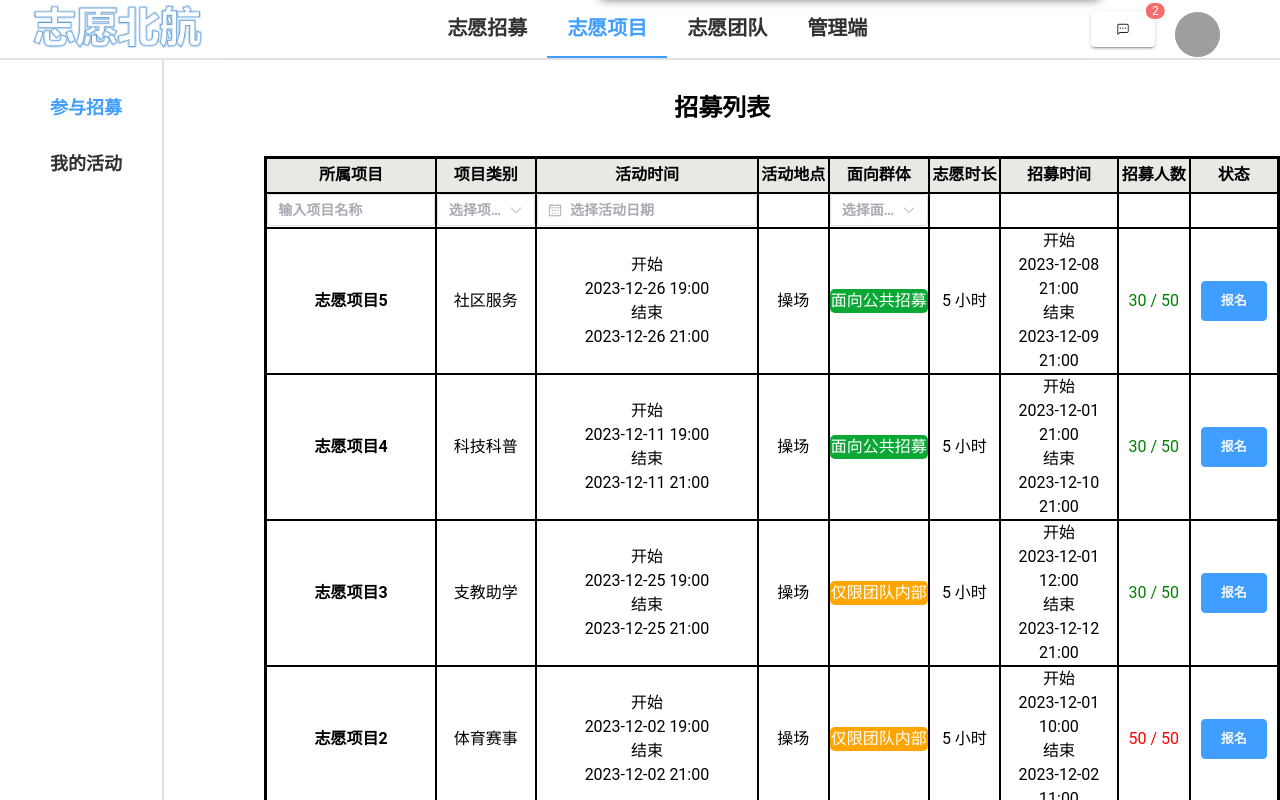
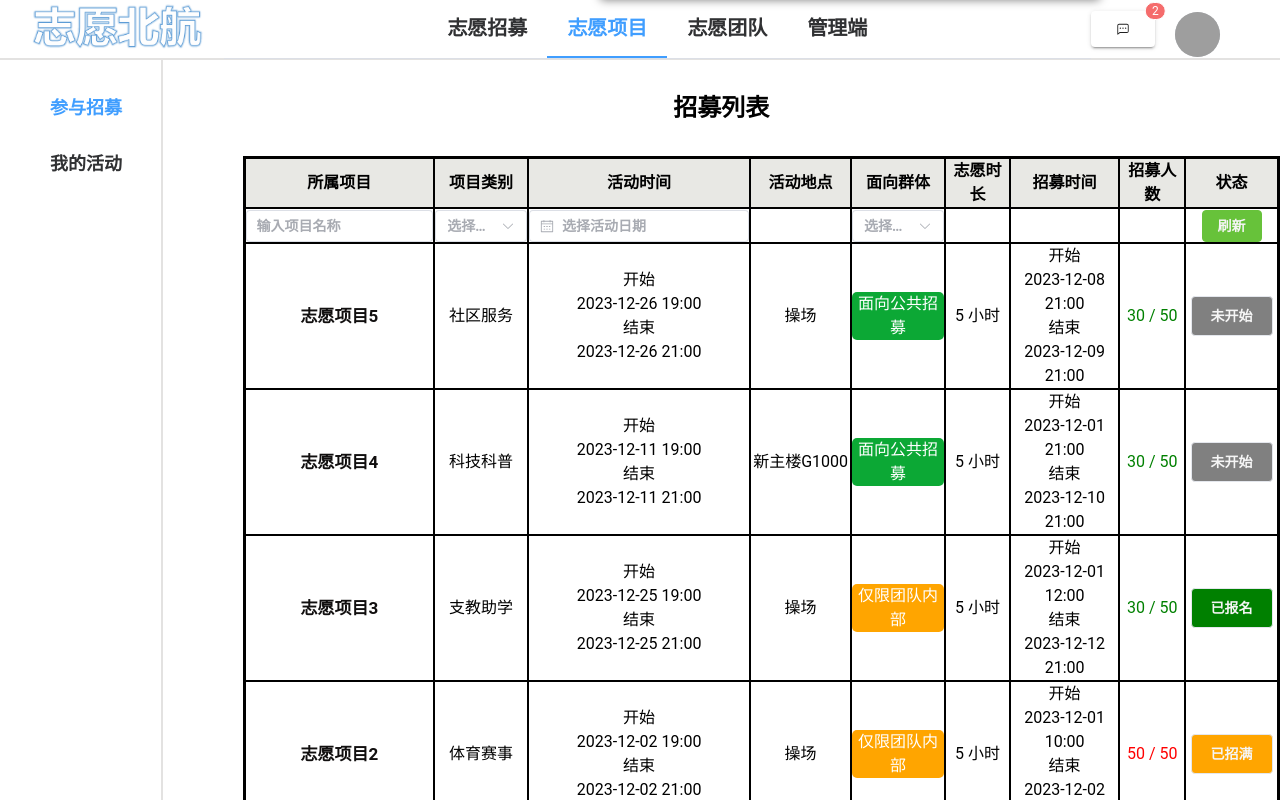
Before and after one commit to Hao7un/DataBase-BUAA-2023, a Vue app in the folder frontend/: page /recruitment/join in a window 1280 px wide. Shown: the top 800 px of the page. Built offline with nearby package versions, Linux system fonts and the light colour scheme; no server answers; grey boxes are pictures that could not be loaded.

Commit message:
finish JoinRecruitmentPage

```diff
--- a/frontend/src/views/WelcomePage.vue
+++ b/frontend/src/views/WelcomePage.vue
@@ -261,8 +261,6 @@ export default {
       this.$refs.loginForm.validate(async (valid) => {
         /* 登录判断逻辑 */
         if (valid) {
-          console.log("登录成功");
-          ElMessage.success("登录成功");
           this.$store.commit("setCollegeId", "21371295");
           this.$store.commit("setPassword", "123456");
           this.$store.commit("setUserName", "张昊翔");
--- a/frontend/src/views/project/MyProjectPage.vue
+++ b/frontend/src/views/project/MyProjectPage.vue
@@ -199,9 +199,7 @@ export default {
             if (latestTime === 'N/A') {
                 return '暂未招募';
             } else {
-                const now = new Date();
-                const latest = new Date(latestTime);
-                if (now < latest) return '招募中';
+                if (new Date() < new Date(latestTime)) return '招募中';
                 else return '上一次招募：' + latestTime;
             }
         },
--- a/frontend/src/views/recruitment/JoinRecruitmentPage.vue
+++ b/frontend/src/views/recruitment/JoinRecruitmentPage.vue
@@ -45,7 +45,7 @@
                                     <el-date-picker v-model="date" type="date" placeholder="选择活动日期"
                                         clearable></el-date-picker>
                                 </th>
-                                <th style="width: 100px;">
+                                <th style="width: 140px;">
                                 </th>
                                 <th style="width: 130px;">
                                     <el-select v-model="typeR" placeholder="选择面向群体" clearable>
@@ -60,12 +60,19 @@
                                 <th style="width: 100px;">
                                 </th>
                                 <th style="width: 100px;">
+                                    <el-button type="success" @click="refresh">
+                                        <span style="font-weight: bold; font-size: 14px; color:whitesmoke">刷新</span>
+                                    </el-button>
                                 </th>
                             </tr>
                         </thead>
                         <tbody>
-                            <tr v-for="item in displayedList" @click="openDialog(item.id)">
-                                <td style="text-align:center; font-weight:bold;">{{ item.projectName }}</td>
+                            <tr v-for="item in displayedList">
+                                <td style="text-align:center">
+                                    <el-button text><strong style="color: #110f0f; font-size: 17px;"
+                                            @click="changeToProjectInfoPage(item.projectId)">{{ item.projectName }}
+                                        </strong></el-button>
+                                </td>
                                 <td style="text-align:center">{{ showProjectType(item.projectType) }}</td>
                                 <td style="text-align:center">开始<br>{{ item.startTime }}<br>结束<br>{{ item.endTime }}</td>
                                 <td style="text-align:center">{{ item.location }}</td>
@@ -76,14 +83,15 @@
                                 <td style="text-align:center">{{ item.volunteerHour }} 小时</td>
                                 <td style="text-align:center;">开始<br>{{ item.launchTime }}<br>结束<br>{{ item.dueTime }}</td>
                                 <td style="text-align:center;"
-                                    :class="item.currentNumber === item.maxNumber ? 'red-number' : 'green-number'">
+                                    :class="item.currentNumber >= item.maxNumber ? 'red-number' : 'green-number'">
                                     {{ item.currentNumber }} / {{ item.maxNumber }}
                                 </td>
                                 <td style="text-align:center">
-                                    <el-button size="large" type="primary">
-                                        <span v-if="isCollect"
-                                            style="font-weight: bold; font-size: 13px; color:whitesmoke">已报满</span>
-                                        <span v-else style="font-weight: bold; font-size: 13px; color:whitesmoke">报名</span>
+                                    <el-button :class="showRecruitmentStatus(item.id)" size="large"
+                                        :disabled="shouldDisableButton(item.id)"
+                                        style="font-weight: bold; font-size: 14px; color:whitesmoke"
+                                        @click="openDialog(item.id)">
+                                        {{ showRecruitmentStatus(item.id) }}
                                     </el-button>
                                 </td>
                             </tr>
@@ -114,7 +122,6 @@
 <script>
 import { ElMessage } from 'element-plus';
 
-
 export default {
     created() {
         this.axios.post('http://localhost:8000/user_get_recruitment_list', {
@@ -135,15 +142,15 @@ export default {
             typeP: "",
             typeR: "",
             recruitmentList: [
-                { id: "00005", launchTime: "2023-12-08 21:00", dueTime: "2023-12-09 21:00", startTime: "2023-12-26 19:00", endTime: "2023-12-26 21:00", location: "操场", volunteerHour: "5", isAttend: true, type: "1", maxNumber: "50", currentNumber: "30", projectId: "00001", projectName: "志愿项目5", projectType: "1" },
-                { id: "00004", launchTime: "2023-12-01 21:00", dueTime: "2023-12-10 21:00", startTime: "2023-12-11 19:00", endTime: "2023-12-11 21:00", location: "操场", volunteerHour: "5", isAttend: false, type: "1", maxNumber: "50", currentNumber: "30", projectId: "00001", projectName: "志愿项目4", projectType: "2" },
+                { id: "00005", launchTime: "2023-12-08 21:00", dueTime: "2023-12-09 21:00", startTime: "2023-12-26 19:00", endTime: "2023-12-26 21:00", location: "操场", volunteerHour: "5", isAttend: false, type: "1", maxNumber: "50", currentNumber: "30", projectId: "00001", projectName: "志愿项目5", projectType: "1" },
+                { id: "00004", launchTime: "2023-12-01 21:00", dueTime: "2023-12-10 21:00", startTime: "2023-12-11 19:00", endTime: "2023-12-11 21:00", location: "新主楼G1000", volunteerHour: "5", isAttend: false, type: "1", maxNumber: "50", currentNumber: "30", projectId: "00001", projectName: "志愿项目4", projectType: "2" },
                 { id: "00003", launchTime: "2023-12-01 12:00", dueTime: "2023-12-12 21:00", startTime: "2023-12-25 19:00", endTime: "2023-12-25 21:00", location: "操场", volunteerHour: "5", isAttend: true, type: "2", maxNumber: "50", currentNumber: "30", projectId: "00001", projectName: "志愿项目3", projectType: "3" },
                 { id: "00002", launchTime: "2023-12-01 10:00", dueTime: "2023-12-02 11:00", startTime: "2023-12-02 19:00", endTime: "2023-12-02 21:00", location: "操场", volunteerHour: "5", isAttend: false, type: "2", maxNumber: "50", currentNumber: "50", projectId: "00001", projectName: "志愿项目2", projectType: "4" },
-                { id: "00001", launchTime: "2023-11-01 21:00", dueTime: "2023-11-02 21:00", startTime: "2023-12-01 19:00", endTime: "2023-12-01 21:00", location: "操场", volunteerHour: "5", isAttend: true, type: "1", maxNumber: "50", currentNumber: "30", projectId: "00001", projectName: "志愿项目1", projectType: "5" },
+                { id: "00001", launchTime: "2023-11-01 21:00", dueTime: "2023-11-02 21:00", startTime: "2023-12-01 19:00", endTime: "2023-12-01 21:00", location: "操场", volunteerHour: "5", isAttend: false, type: "1", maxNumber: "50", currentNumber: "30", projectId: "00001", projectName: "志愿项目1", projectType: "5" },
             ],
             dialogVisible: false,
             attendId: "00001"
-        }
+        };
     },
     computed: {
         displayedList() {
@@ -173,7 +180,8 @@ export default {
             return list;
         },
         formatDateString() {
-            if (this.date == null) return "";
+            if (this.date == null)
+                return "";
             return this.formatDate(this.date);
         },
         userId() {
@@ -181,6 +189,18 @@ export default {
         }
     },
     methods: {
+        refresh() {
+            this.axios.post('http://localhost:8000/user_get_recruitment_list', {
+                userId: this.userId
+            })
+                .then(res => {
+                    console.log(res);
+                    if (res.data.code === 0) {
+                        this.recruitmentList = res.data.recruitmentList;
+                        ElMessage.success('刷新成功');
+                    }
+                });
+        },
         formatDate(date) {
             const year = date.getFullYear();
             const month = String(date.getMonth() + 1).padStart(2, '0');
@@ -193,12 +213,19 @@ export default {
         changeToJoinRecruitmentPage() {
             this.$router.push({
                 path: '/recruitment/join'
-            })
+            });
         },
         changeToMyRecruitmentPage() {
             this.$router.push({
                 path: '/recruitment/my'
-            })
+            });
+        },
+        changeToProjectInfoPage(id) {
+            console.log('projectId:', id);
+            this.$router.push({
+                name: 'projectInfo',
+                params: { projectId: id }
+            });
         },
         showRecruitmentType(type) {
             switch (type) {
@@ -224,6 +251,24 @@ export default {
                     return '其它';
             }
         },
+        showRecruitmentStatus(id) {
+            let recruitment = this.recruitmentList.find(item => item.id === id);
+            if (recruitment.isAttend)
+                return '已报名';
+            else if (recruitment.currentNumber >= recruitment.maxNumber)
+                return '已招满';
+            else if (new Date(recruitment.dueTime) < new Date())
+                return '已截止';
+            else if (new Date(recruitment.launchTime) > new Date())
+                return '未开始';
+            else
+                return '报名';
+        },
+        shouldDisableButton(id) {
+            let recruitment = this.recruitmentList.find(item => item.id === id);
+            return recruitment.isAttend || recruitment.currentNumber >= recruitment.maxNumber
+                || new Date(recruitment.dueTime) < new Date() || new Date(recruitment.launchTime) > new Date();
+        },
         openDialog(id) {
             this.dialogVisible = true;
             this.attendId = id;
@@ -236,10 +281,16 @@ export default {
                 .then(res => {
                     console.log(res);
                     if (res.data.code === 0) {
-                        this.dialogVisible = false;
+                        let recruitment = this.recruitmentList.find(item => item.id === this.attendId);
+                        recruitment.currentNumber = parseInt(recruitment.currentNumber) + 1;
+                        recruitment.isAttend = true;
                         ElMessage.success('报名成功');
                     }
+                    else {
+                        ElMessage.error('人数已满');
+                    }
                 });
+            this.dialogVisible = false;
         }
     },
 }
@@ -291,12 +342,7 @@ export default {
     justify-content: flex-start;
     align-content: flex-start;
     margin-top: 30px;
-    margin-left: 100px;
-}
-
-
-table tr:hover {
-    cursor: pointer;
+    margin-left: 80px;
 }
 
 th,
@@ -338,4 +384,24 @@ td {
 .dialog-footer button:first-child {
     margin-right: 10px;
 }
+
+.已报名 {
+    background-color: green;
+}
+
+.已招满 {
+    background-color: orange;
+}
+
+.已截止 {
+    background-color: grey;
+}
+
+.未开始 {
+    background-color: grey;
+}
+
+.报名 {
+    background-color: #409EFF;
+}
 </style>
--- a/frontend/src/views/team/TeamInfoPage.vue
+++ b/frontend/src/views/team/TeamInfoPage.vue
@@ -218,7 +218,6 @@ export default {
     align-items: center;
     margin-top: 30px;
     font-size: 18px;
-    font-style: italic;
 }
 
 .intro-container {
```
Also changed, not shown: frontend/src/views/project/ProjectInfoPage.vue (+5 -7 lines), frontend/src/views/user/UserInfoPage.vue (+8 -8 lines), 1 other file (tests, documents, lock files or other folders).
